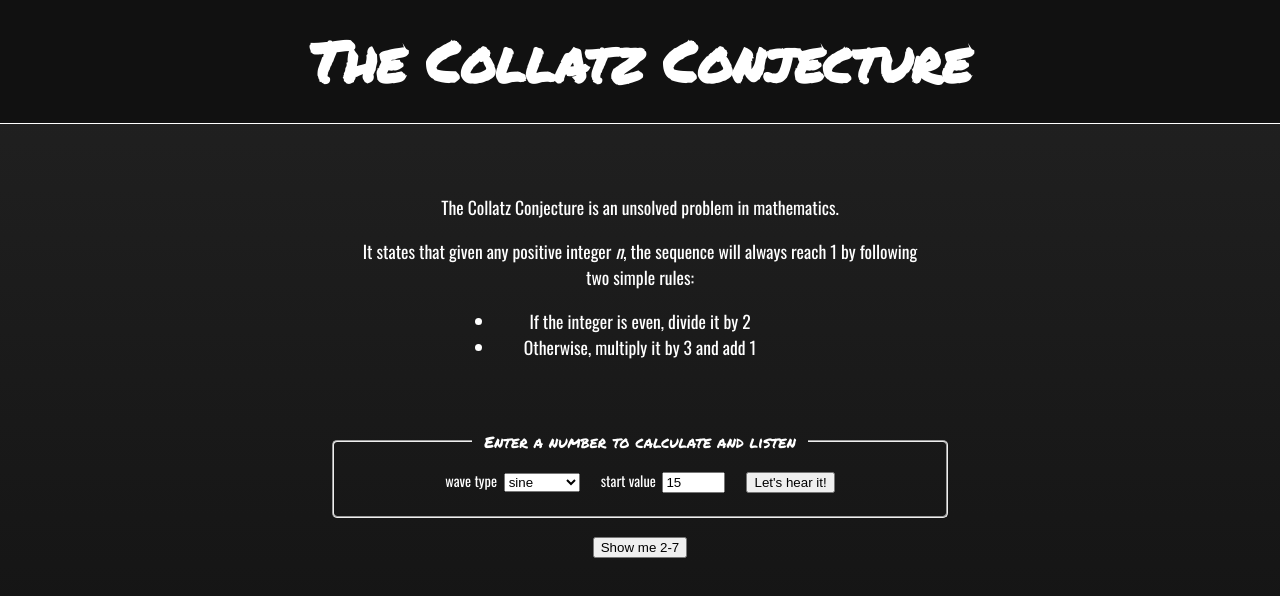
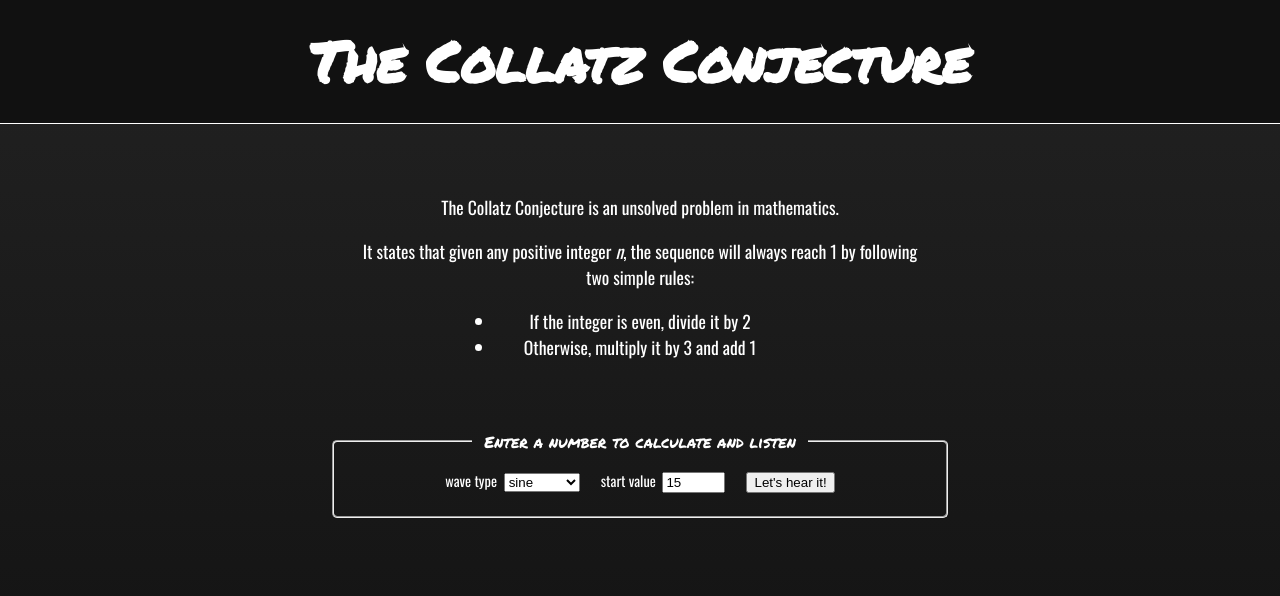
Before and after one commit to themarquisdesheric/collatz-conjecture-music, a React (Create React App) app in the folder app/: page / in a window 1280 px wide. Shown: the top 596 px of the page. Built offline with nearby package versions, Linux system fonts and the light colour scheme.

Commit message:
deleted the sequence animation. people need time to take it in and interact, hence arrows

```diff
--- a/app/src/components/Form.js
+++ b/app/src/components/Form.js
@@ -42,23 +42,6 @@ export default class Form extends Component {
     }
   }
 
-  animateSequence() {
-    let { renderCollatz } = this.props;
-    let counter = 2;
-
-    renderCollatz(counter++);
-
-    const interval = setInterval(
-      () => {
-        if (counter === 7) clearInterval(interval);
-
-        renderCollatz(counter);
-        counter++;
-      },
-      5500
-    );
-  }
-
   render() {
     const { selected, handleWave } = this.props;
     const waveTypes = ['sine', 'sawtooth', 'triangle', 'square'];
@@ -87,10 +70,6 @@ export default class Form extends Component {
             </button>
           </Fieldset>
         </form>
-
-        <button onClick={this.animateSequence.bind(this)}>
-          Show me 2-7
-        </button>
       </div>
     );
   }
```
